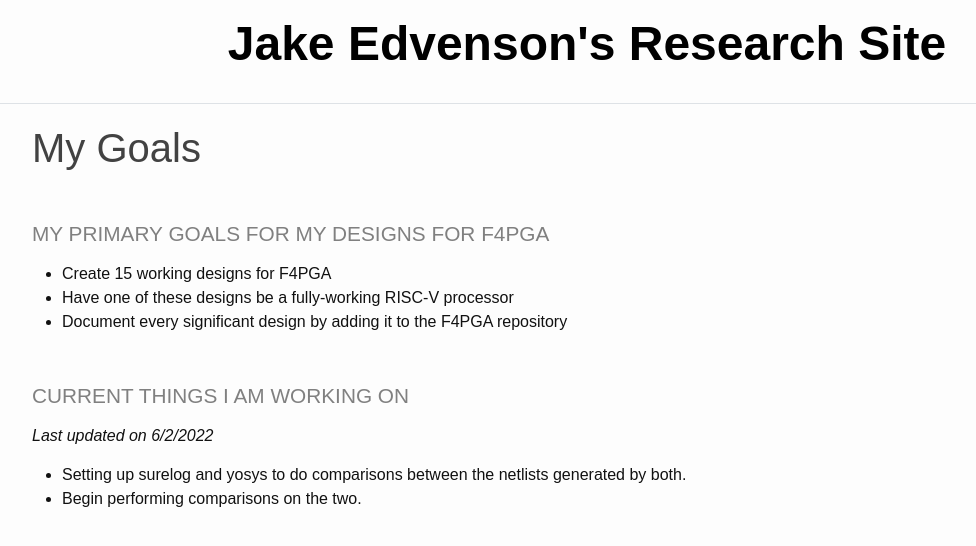
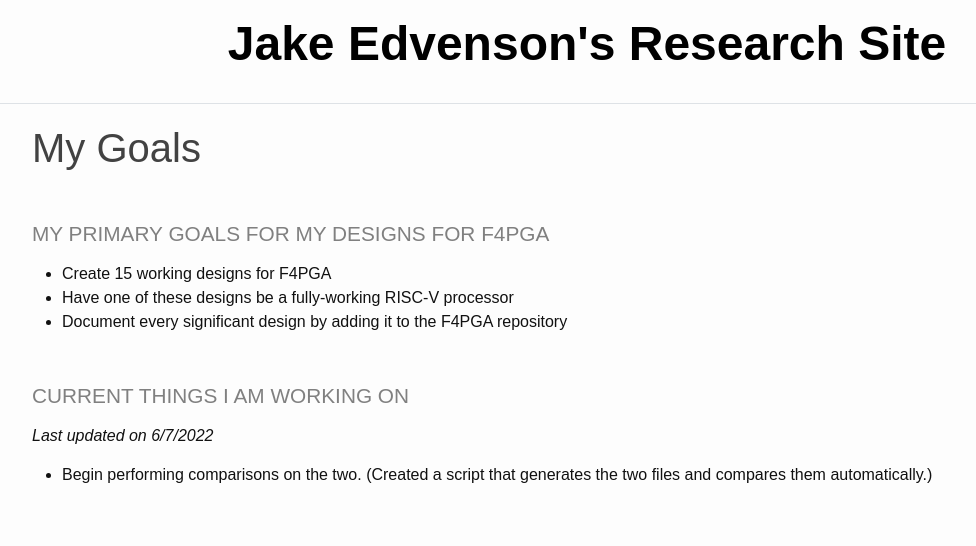
Before and after one commit to JakeEdvenson/JakeEdvenson.github.io, a Jekyll site: the page built from _pages/goals.md, in a window 1280 px wide. Shown: the top 546 px of the page, without its empty margins (53-1029 px from the left). Built offline with Jekyll 4.4.1, drawn with Linux system fonts in a browser that asks for light colours.

Commit message:
Update goals.md

```diff
--- a/_pages/goals.md
+++ b/_pages/goals.md
@@ -9,6 +9,5 @@ title: My Goals
 * Document every significant design by adding it to the F4PGA repository
 
 ### Current Things I am working on
-*Last updated on 6/2/2022*
-* Setting up surelog and yosys to do comparisons between the netlists generated by both.
-* Begin performing comparisons on the two.
+*Last updated on 6/7/2022*
+* Begin performing comparisons on the two. (Created a script that generates the two files and compares them automatically.)
```
